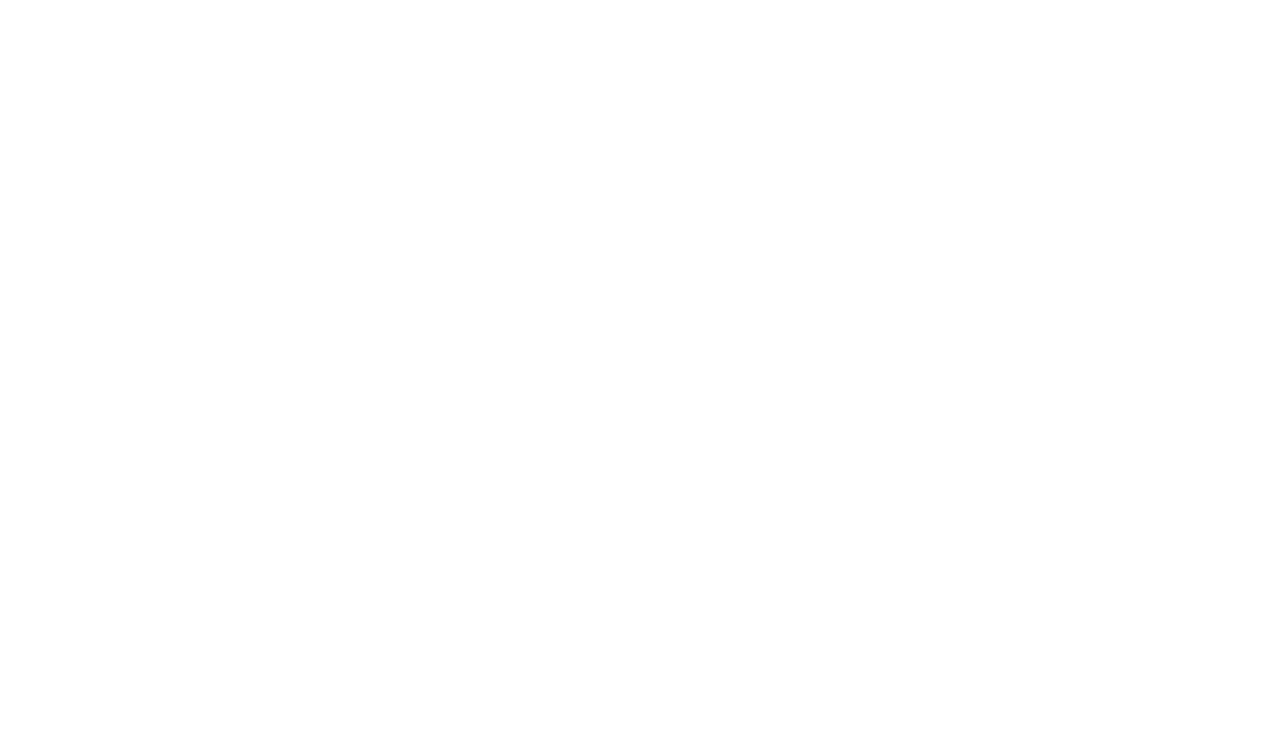
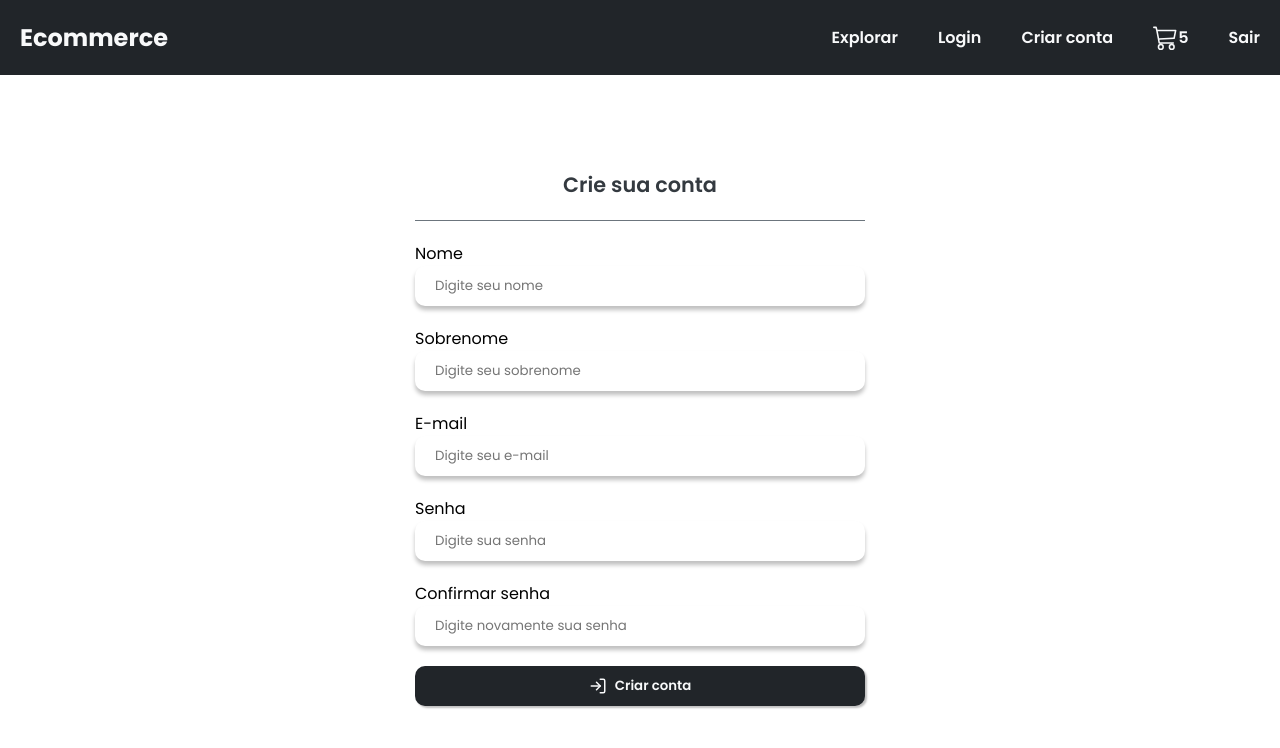
Before and after one commit to marquescript/react-ecommerce, a React (Vite) app: page /sign-up in a window 1280 px wide. Before the commit this address had no page. Shown: the top 748 px of the page. Built offline with nearby package versions, Linux system fonts and the light colour scheme.

Commit message:
feat: criando página de criar conta

```diff
--- a/src/App.tsx
+++ b/src/App.tsx
@@ -2,6 +2,7 @@ import { BrowserRouter, Route, Routes } from "react-router-dom";
 import "../index.css";
 import { HomePage } from "./pages/home/HomePage";
 import { LoginPage } from "./pages/login/LoginPage";
+import { SignUpPage } from "./pages/sign_up/SignUpPage";
 
 const App = () => {
 
@@ -13,6 +14,7 @@ const App = () => {
 
           <Route path="/" element={<HomePage />}/>
           <Route path="/login" element={<LoginPage />}/>
+          <Route path="/sign-up" element={<SignUpPage />} />
 
         </Routes>
       </BrowserRouter>
--- a/src/components/header/Header.tsx
+++ b/src/components/header/Header.tsx
@@ -16,9 +16,9 @@ export const Header = () => {
             <HeaderTitle>Ecommerce</HeaderTitle>
 
             <HeaderItems>
-                <HeaderItem>Explorar</HeaderItem>
+                <HeaderItem onClick={() => handleLoginClick("/")}>Explorar</HeaderItem>
                 <HeaderItem onClick={() => handleLoginClick("/login")}>Login</HeaderItem>
-                <HeaderItem>Criar conta</HeaderItem>
+                <HeaderItem onClick={() => handleLoginClick("/sign-up")}>Criar conta</HeaderItem>
                 <HeaderItem><BsCart3 size={25}/><span></span>5</HeaderItem>
                 <HeaderItem>Sair</HeaderItem>
             </HeaderItems>
--- a/src/pages/login/LoginPage.tsx
+++ b/src/pages/login/LoginPage.tsx
@@ -38,7 +38,7 @@ export const LoginPage = () => {
 
                     <LoginInputContainer>
                         <p>Senha</p>
-                        <CustomInput placeholder="Digite sua senha" hasError={!!errors?.password} {...register("password", {required: true})}/>
+                        <CustomInput type="password" placeholder="Digite sua senha" hasError={!!errors?.password} {...register("password", {required: true})}/>
                         {errors?.password?.type === "required" && <InputErrorMessage children="Senha é obrigatório" />}
                     </LoginInputContainer>
 
--- /dev/null
+++ b/src/pages/sign_up/SignUpPage.tsx
@@ -0,0 +1,77 @@
+import { FiLogIn } from "react-icons/fi";
+import { CustomButton } from "../../components/buttom/CustomButton";
+import { Header } from "../../components/header/Header";
+import { CustomInput } from "../../components/input/CustomInput";
+import { SignUpContainer, SignUpContent, SignUpHeadline, SignUpInputContainer } from "./sign-up.style";
+import { useForm } from "react-hook-form";
+import { InputErrorMessage } from "../../components/input_error_message/InputErrorMessage";
+import validator from "validator";
+
+interface SignUpForm {
+    name: string;
+    lastName: string;
+    email: string;
+    password: string;
+    confirmPassword: string;
+}
+
+export const SignUpPage = () => {
+
+    const {register, formState: {errors}, handleSubmit, watch} = useForm<SignUpForm>();
+
+    const watchPassword = watch("password");
+
+    const handleSubmitPress = (data: SignUpForm) => {
+
+    }
+
+    return (
+        <>
+            <Header />
+
+            <SignUpContainer>
+                <SignUpContent>
+                    <SignUpHeadline>Crie sua conta</SignUpHeadline>
+
+                    <SignUpInputContainer>
+                        <p>Nome</p>
+                        <CustomInput placeholder="Digite seu nome" hasError={!!errors?.name} {...register("name", {required: true})} />
+                        {errors?.name?.type === "required" && <InputErrorMessage children="O campo nome é obrigatório"/>}
+                    </SignUpInputContainer>
+
+                    <SignUpInputContainer>
+                        <p>Sobrenome</p>
+                        <CustomInput placeholder="Digite seu sobrenome" hasError={!!errors?.lastName} {...register("lastName", {required: true})} />
+                        {errors?.lastName?.type === "required" && <InputErrorMessage children="O campo sobrenome é obrigatório" />}
+                    </SignUpInputContainer>
+
+                    <SignUpInputContainer>
+                        <p>E-mail</p>
+                        <CustomInput placeholder="Digite seu e-mail" hasError={!!errors?.email} {...register("email", {required: true, validate: (value) => validator.isEmail(value)})} />
+                        {errors?.email?.type === "required" && <InputErrorMessage children="O campo e-mail é obrigatório" />}
+                        {errors?.email?.type === "validate" && <InputErrorMessage children="E-mail inválido" />}
+                    </SignUpInputContainer>
+
+                    <SignUpInputContainer>
+                        <p>Senha</p>
+                        <CustomInput type="password" placeholder="Digite sua senha" hasError={!!errors?.password} {...register("password", {required: true})} />
+                        {errors?.password?.type === "required" && <InputErrorMessage children="O campo senha é obrigatório" />}
+                    </SignUpInputContainer>
+
+                    <SignUpInputContainer>
+                        <p>Confirmar senha</p>
+                        <CustomInput type="password" placeholder="Digite novamente sua senha" hasError={!!errors?.confirmPassword}
+                            {...register("confirmPassword", {required: true, validate: (value) => value == watchPassword})} />
+                        {errors?.confirmPassword?.type === "required" && <InputErrorMessage children="O campo confirmar senha é obrigatório" />}
+                        {errors?.confirmPassword?.type === "validate" && <InputErrorMessage children="O campo confirmar senha deve ser igual a senha" />}
+                    </SignUpInputContainer>
+
+                    <CustomButton startIcon={<FiLogIn size={18} />} onClick={() => handleSubmit(handleSubmitPress)()}>Criar conta</CustomButton>
+
+                </SignUpContent>
+            </SignUpContainer>
+        </>
+
+    );
+
+}
--- /dev/null
+++ b/src/pages/sign_up/sign-up.style.ts
@@ -0,0 +1,37 @@
+import styled from "styled-components";
+import { Colors } from "../../assets/styles/theme";
+
+export const SignUpContainer = styled.div`
+    height: 100%;
+    display: flex;
+    align-items: center;
+    justify-content: center;
+`;
+
+export const SignUpHeadline = styled.p`
+    font-weight: 600;
+    font-size: 1.3rem;
+    margin-bottom: 20px;
+    color: ${Colors.text.dark};
+    padding-bottom: 20px;
+    border-bottom: 1px solid #6c757d;
+    width: 100%;
+    text-align: center;
+`;
+
+export const SignUpContent = styled.div`
+    display: flex;
+    flex-direction: column;
+    align-items: center;
+    width: 450px;
+`;
+
+export const SignUpInputContainer = styled.div`
+    width: 100%;
+    margin-bottom: 20px;
+
+    &p:nth-child(1){
+        font-weight: 600;
+        margin-bottom: 5px;
+    }
+`;
```
